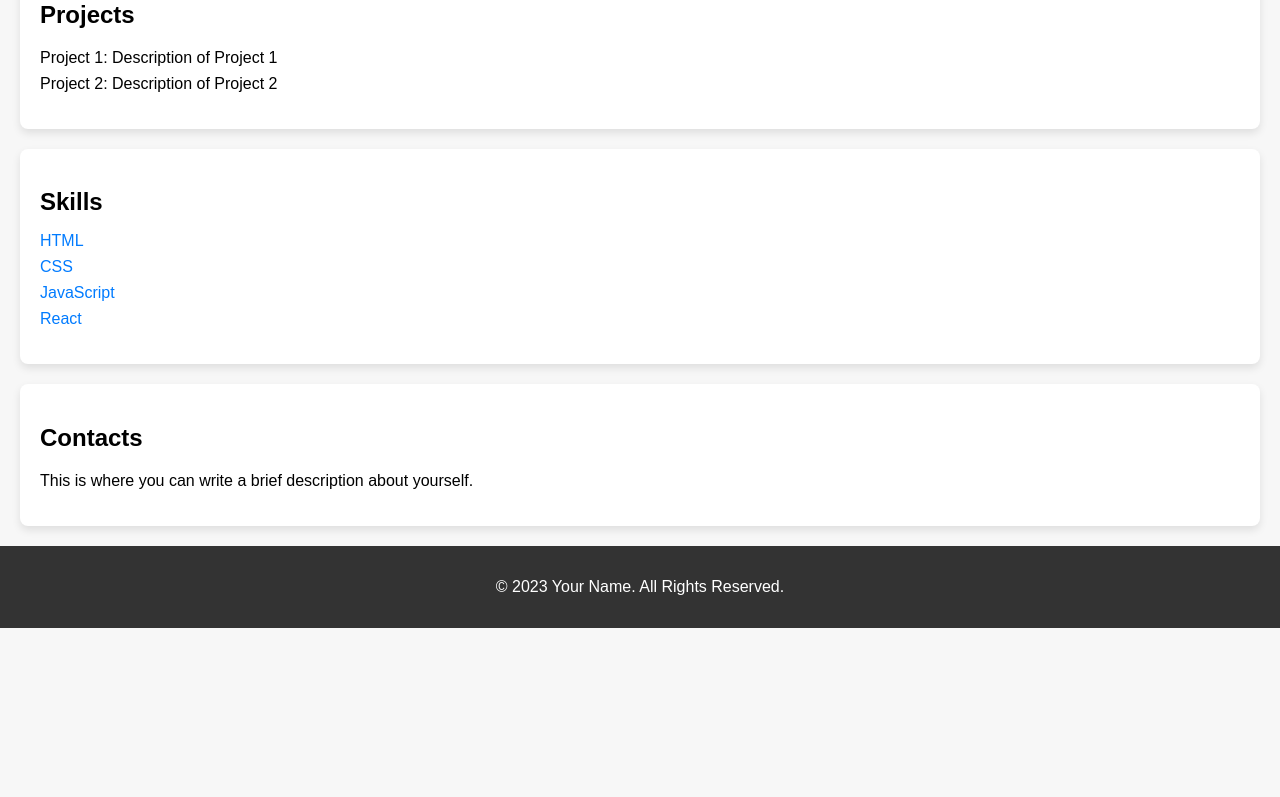
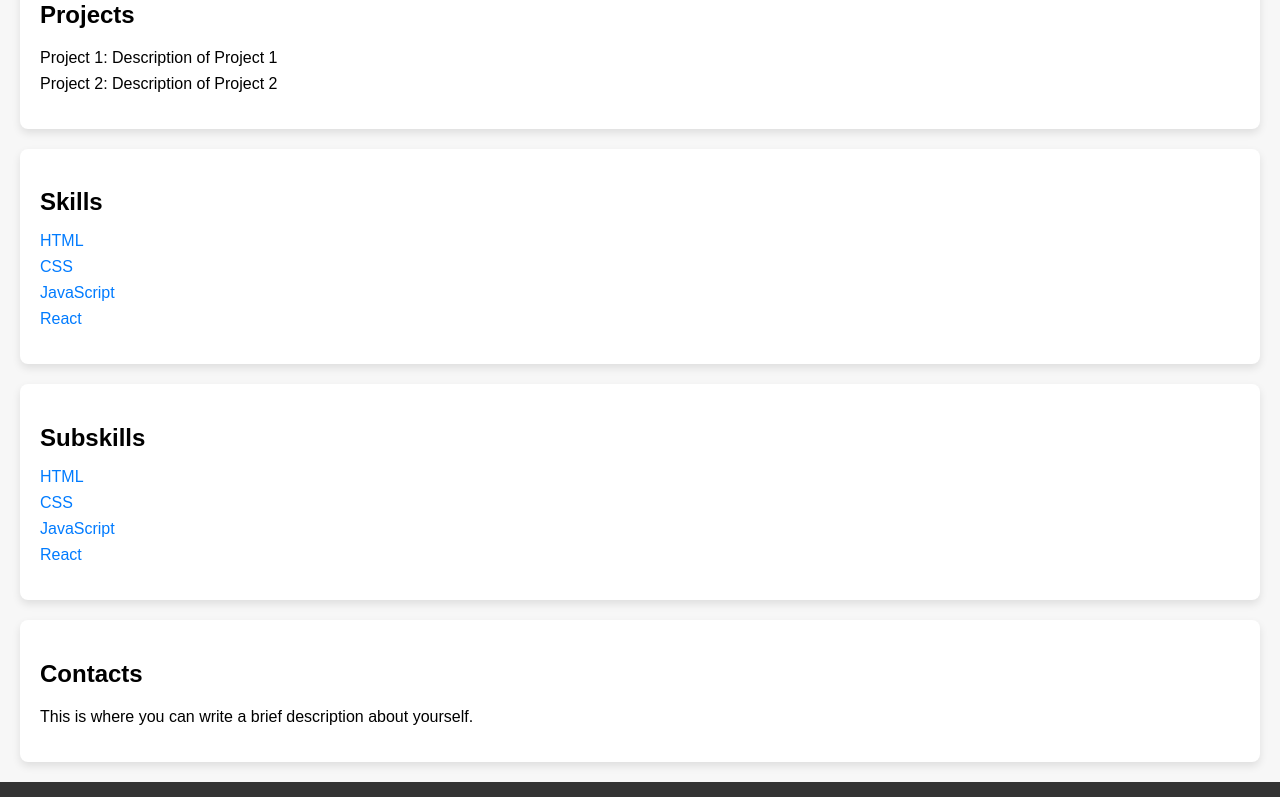
Before and after one commit to JGELLO/React-Development, a React (Create React App) app: page / in a window 1280 px wide. Shown: the part 507-1304 px from the top of the page. Before the commit the page ends 1135 px from the top, so only its background shows below. Built offline with nearby package versions, Linux system fonts and the light colour scheme.

Commit message:
minor updates

```diff
--- a/src/App.css
+++ b/src/App.css
@@ -119,6 +119,39 @@ button:hover {
   color: #0056b3; /* Hover color */
 }
 
+/* subkills.js styling*/
+
+.subskills {
+  background-color: #ffffff;
+  padding: 20px;
+  border-radius: 8px;
+  box-shadow: 0 4px 8px rgba(0, 0, 0, 0.1);
+}
+
+.subskills h2 {
+  font-size: 24px;
+  margin-bottom: 10px;
+}
+
+.subskills ul {
+  list-style: none;
+  padding: 0;
+}
+
+.subskills li {
+  margin-bottom: 8px;
+}
+
+.subskills a {
+  color: #007bff; /* Link color */
+  text-decoration: none;
+  transition: color 0.3s ease;
+}
+
+.subskills a:hover {
+  color: #0056b3; /* Hover color */
+}
+
 .contact-container {
   background-color: #f9f9f9;
   padding: 40px;
--- a/src/App.js
+++ b/src/App.js
@@ -4,6 +4,7 @@ import Header from './Header';
 import About from './About';
 import Projects from './Projects';
 import Skills from './Skills';
+import Subskills from './Subskills';
 import Contact from './Contact';
 import Footer from './Footer'; // Import Footer component
 
@@ -34,6 +35,7 @@ const App = () => {
       <About />
       <Projects />
       <Skills />
+      <Subskills />
       <Contact />
       <Footer /> {/* Include Footer component */}
     </div>
--- /dev/null
+++ b/src/Subskills.js
@@ -0,0 +1,18 @@
+import React from 'react';
+
+const Subskills = () => {
+  return (
+    <section className="subskills">
+      <h2>Subskills</h2>
+      <ul>
+        <li><a href="https://www.example.com/html" target="_blank" rel="noopener noreferrer">HTML</a></li>
+        <li><a href="https://www.example.com/css" target="_blank" rel="noopener noreferrer">CSS</a></li>
+        <li><a href="https://www.example.com/javascript" target="_blank" rel="noopener noreferrer">JavaScript</a></li>
+        <li><a href="https://www.example.com/react" target="_blank" rel="noopener noreferrer">React</a></li>
+        {/* Add more skills with hyperlinks as needed */}
+      </ul>
+    </section>
+  );
+};
+
+export default Subskills;
```
Also changed, not shown: src/Footer.js (line endings or trailing spaces).
